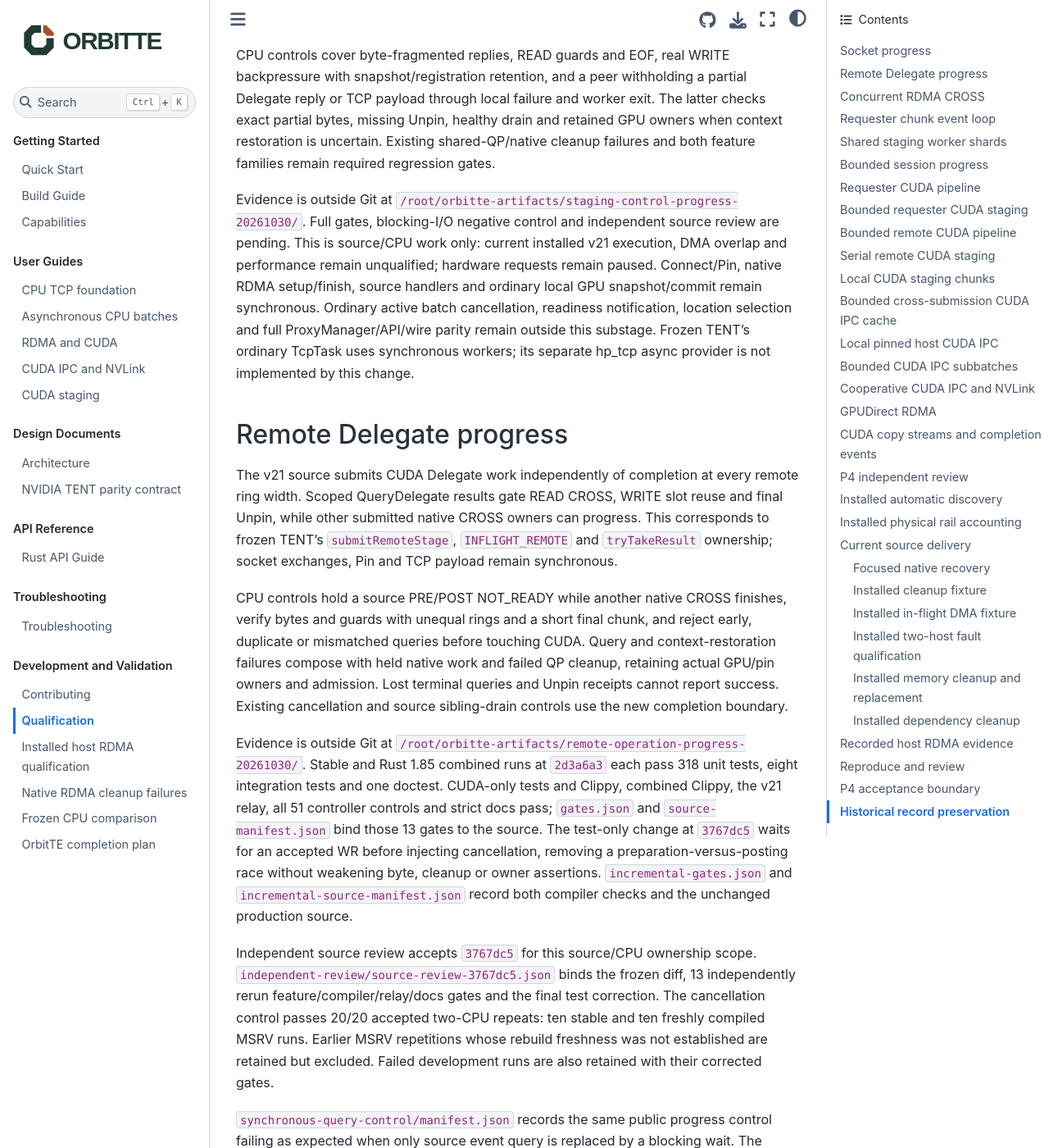
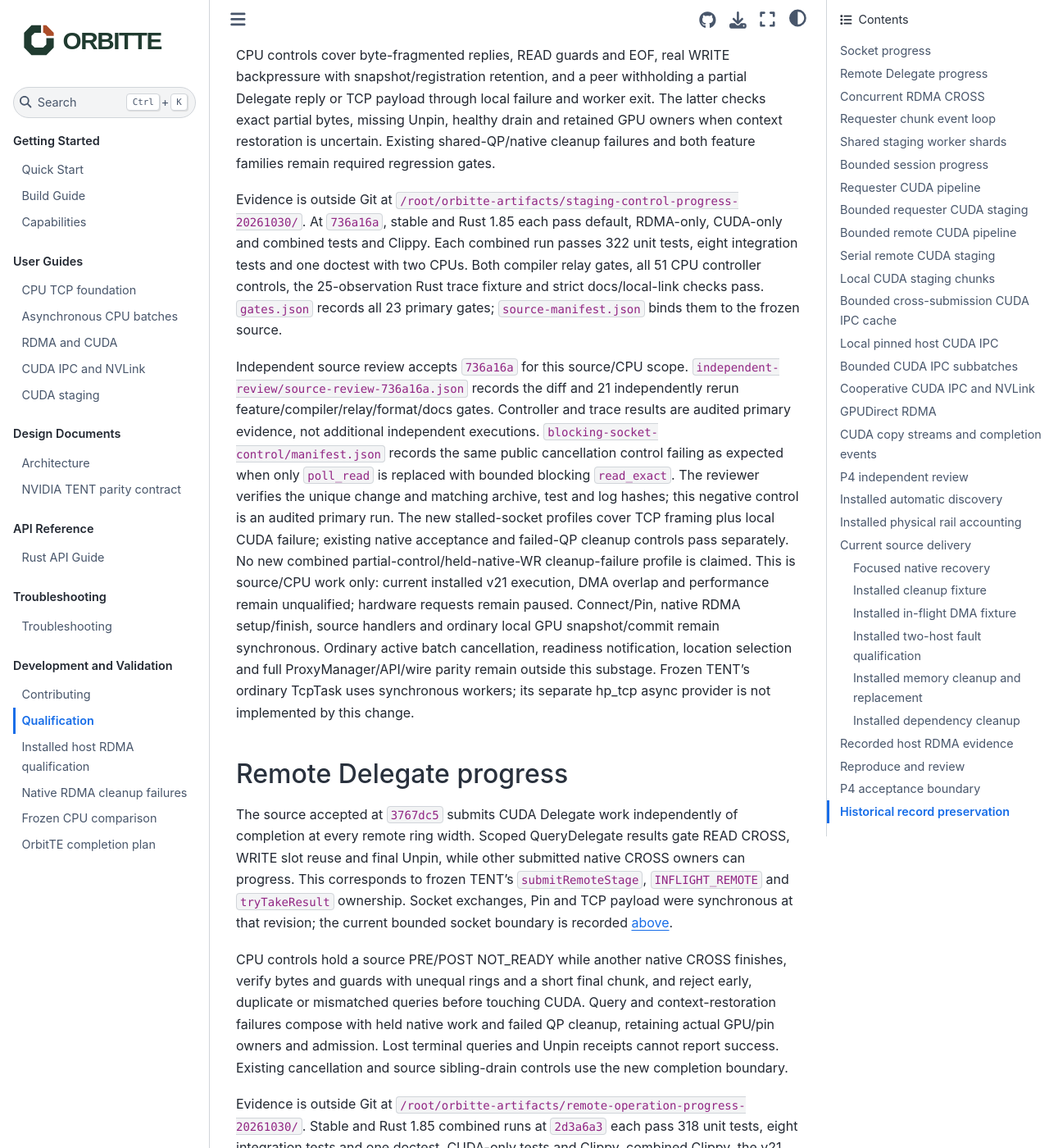
Before and after one commit to OrbitInfra/OrbitTE, a Sphinx documentation site: the page built from docs/qualification.md, in a window 1280 px wide and 1400 px high, scrolled down 1006 px. Shown: the whole window at 82% size. Built offline with Sphinx 7.4.7 and the Sphinx Book theme 1.1.4, drawn with Linux system fonts in a browser that asks for light colours; some of the changed text lies outside the part shown.

Commit message:
docs(qualification): record accepted socket progress boundary

```diff
--- a/docs/qualification.md
+++ b/docs/qualification.md
@@ -48,7 +48,24 @@ cleanup failures and both feature families remain required regression gates.
 
 Evidence is outside Git at
 `/root/orbitte-artifacts/staging-control-progress-20261030/`.
-Full gates, blocking-I/O negative control and independent source review are pending.
+At `736a16a`, stable and Rust 1.85 each pass default, RDMA-only, CUDA-only and
+combined tests and Clippy. Each combined run passes 322 unit tests, eight
+integration tests and one doctest with two CPUs. Both compiler relay gates,
+all 51 CPU controller controls, the 25-observation Rust trace fixture and strict
+docs/local-link checks pass. `gates.json` records all 23 primary gates;
+`source-manifest.json` binds them to the frozen source.
+
+Independent source review accepts `736a16a` for this source/CPU scope.
+`independent-review/source-review-736a16a.json` records the diff and 21 independently
+rerun feature/compiler/relay/format/docs gates. Controller and trace results
+are audited primary evidence, not additional independent executions.
+`blocking-socket-control/manifest.json` records the same public cancellation
+control failing as expected when only `poll_read` is replaced with bounded
+blocking `read_exact`. The reviewer verifies the unique change and matching
+archive, test and log hashes; this negative control is an audited primary run.
+The new stalled-socket profiles cover TCP framing plus local CUDA failure;
+existing native acceptance and failed-QP cleanup controls pass separately. No
+new combined partial-control/held-native-WR cleanup-failure profile is claimed.
 This is source/CPU work only: current installed v21 execution, DMA overlap and
 performance remain unqualified; hardware requests remain paused. Connect/Pin,
 native RDMA setup/finish, source handlers and ordinary local GPU snapshot/commit
@@ -59,11 +76,13 @@ hp_tcp async provider is not implemented by this change.
 
 ## Remote Delegate progress
 
-The v21 source submits CUDA Delegate work independently of completion at every
+The source accepted at `3767dc5` submits CUDA Delegate work independently of completion at every
 remote ring width. Scoped QueryDelegate results gate READ CROSS, WRITE slot
 reuse and final Unpin, while other submitted native CROSS owners can progress.
 This corresponds to frozen TENT's `submitRemoteStage`, `INFLIGHT_REMOTE` and
-`tryTakeResult` ownership; socket exchanges, Pin and TCP payload remain synchronous.
+`tryTakeResult` ownership. Socket exchanges, Pin and TCP payload were synchronous
+at that revision; the current bounded socket boundary is recorded
+[above](#socket-progress).
 
 CPU controls hold a source PRE/POST NOT_READY while another native CROSS
 finishes, verify bytes and guards with unequal rings and a short final chunk,
@@ -100,8 +119,10 @@ not a second execution of the negative control.
 
 Current v21 installed execution, DMA overlap and performance remain unqualified;
 hardware requests remain paused. Earlier installed profiles stay bound to their
-original revisions. Asynchronous TCP/control progress, location selection and
-full ProxyManager parity remain open.
+original revisions. At `3767dc5`, asynchronous TCP/control progress, location
+selection and full ProxyManager parity remained open. See
+[socket progress](#socket-progress) for the subsequent implementation and its
+remaining blocking boundaries.
 
 ## Concurrent RDMA CROSS
 
```
Also changed, not shown: docs/capabilities.md (+1 -1 lines), docs/completion-plan.md (+3 -3 lines).
